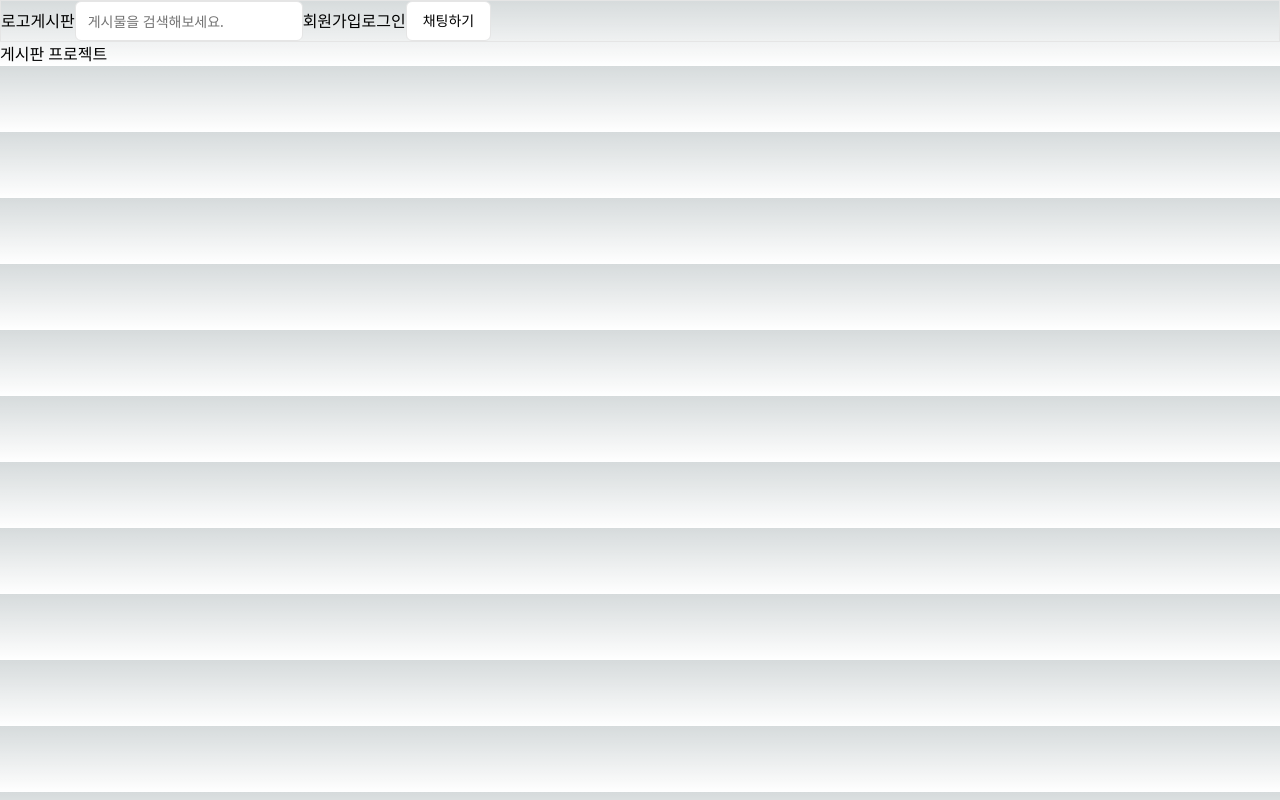
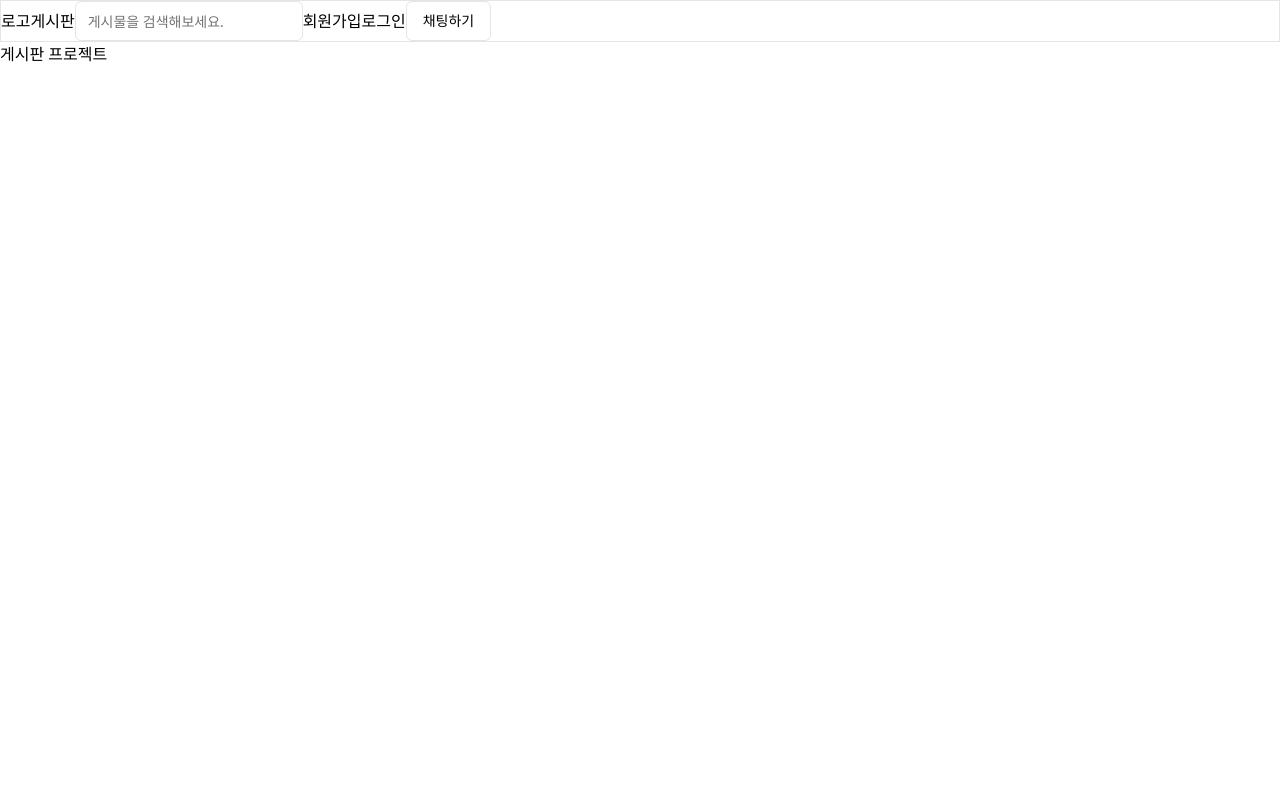
Before and after one commit to Basic-Community-Platform/front-end, a Next.js app: page / in a window 1280 px wide. Built offline with nearby package versions, Linux system fonts and the light colour scheme.

Commit message:
style: 기본 배경 제거

```diff
--- a/src/styles/globals.css
+++ b/src/styles/globals.css
@@ -2,28 +2,9 @@
 @tailwind components;
 @tailwind utilities;
 
-:root {
-  --foreground-rgb: 0, 0, 0;
-  --background-start-rgb: 214, 219, 220;
-  --background-end-rgb: 255, 255, 255;
-}
-
-@media (prefers-color-scheme: dark) {
-  :root {
-    --foreground-rgb: 255, 255, 255;
-    --background-start-rgb: 0, 0, 0;
-    --background-end-rgb: 0, 0, 0;
-  }
-}
-
 body {
 	color: rgb(var(--foreground-rgb));
-  background: linear-gradient(
-      to bottom,
-      transparent,
-      rgb(var(--background-end-rgb))
-    )
-    rgb(var(--background-start-rgb));
+	background: linear-gradient(to bottom, transparent, rgb(var(--background-end-rgb))) rgb(var(--background-start-rgb));
 }
 
 @layer base {
```
Lines whose indentation alone changed are shown as unchanged.
